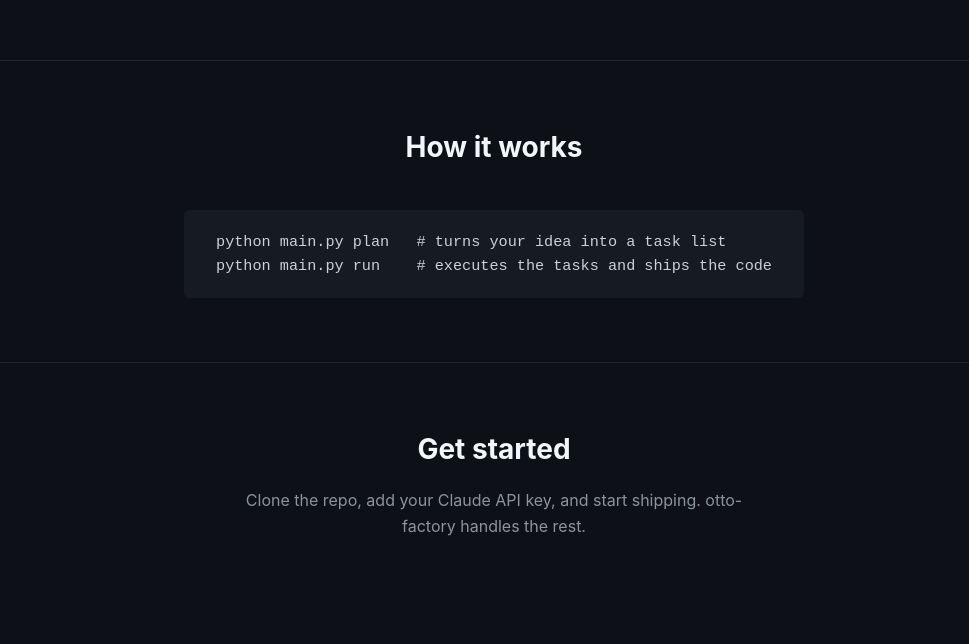
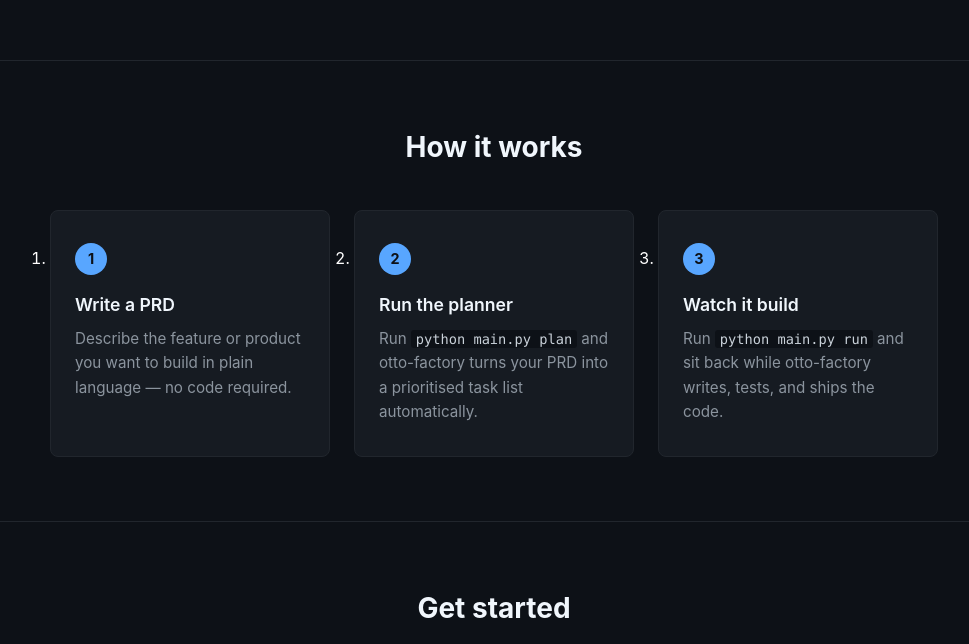
Before and after one commit to noloss/otto-factory-site, a website: page index.html in a window 1280 px wide. Shown: the part 740-1384 px from the top of the page, without its empty margins (146-1115 px from the left). Before the commit the page ends 1343 px from the top, so only its background shows below. Drawn offline with Linux system fonts and the light colour scheme.

Commit message:
feat: [R2] Implement How It Works three-step section (closes #4) (#18)

```diff
--- a/index.html
+++ b/index.html
@@ -88,7 +88,7 @@
       margin: 0 auto;
     }
 
-    /* ── How-it-works section placeholder ── */
+    /* ── How-it-works section ── */
     #how-it-works {
       padding: 4rem 1.5rem;
       text-align: center;
@@ -96,20 +96,64 @@
     }
 
     #how-it-works h2 {
-      font-size: 1.75rem;
+      font-size: clamp(1.5rem, 3vw, 1.75rem);
       color: #f0f6fc;
+      margin-bottom: 2.5rem;
+    }
+
+    .steps {
+      display: flex;
+      flex-wrap: wrap;
+      justify-content: center;
+      gap: 1.5rem;
+      max-width: 900px;
+      margin: 0 auto;
+    }
+
+    .step {
+      flex: 1 1 240px;
+      max-width: 280px;
+      background: #161b22;
+      border: 1px solid #21262d;
+      border-radius: 8px;
+      padding: 2rem 1.5rem;
+      text-align: left;
+    }
+
+    .step__number {
+      display: inline-flex;
+      align-items: center;
+      justify-content: center;
+      width: 2rem;
+      height: 2rem;
+      border-radius: 50%;
+      background: #58a6ff;
+      color: #0d1117;
+      font-size: 0.9rem;
+      font-weight: 700;
       margin-bottom: 1rem;
     }
 
-    #how-it-works pre {
-      display: inline-block;
-      background: #161b22;
+    .step__heading {
+      font-size: 1.1rem;
+      font-weight: 600;
+      color: #f0f6fc;
+      margin-bottom: 0.5rem;
+    }
+
+    .step__desc {
+      font-size: 0.95rem;
+      color: #8b949e;
+      line-height: 1.6;
+    }
+
+    .step__desc code {
+      font-family: "SFMono-Regular", Consolas, "Liberation Mono", Menlo, monospace;
+      background: #0d1117;
       color: #c9d1d9;
-      padding: 1.25rem 2rem;
-      border-radius: 6px;
-      font-size: 0.95rem;
-      text-align: left;
-      margin-top: 1.5rem;
+      padding: 0.1em 0.35em;
+      border-radius: 3px;
+      font-size: 0.9em;
     }
   </style>
 </head>
@@ -133,8 +177,23 @@
   ════════════════════════════════════════════ -->
   <section id="how-it-works">
     <h2>How it works</h2>
-    <pre><code>python main.py plan   # turns your idea into a task list
-python main.py run    # executes the tasks and ships the code</code></pre>
+    <ol class="steps">
+      <li class="step">
+        <span class="step__number">1</span>
+        <h3 class="step__heading">Write a PRD</h3>
+        <p class="step__desc">Describe the feature or product you want to build in plain language — no code required.</p>
+      </li>
+      <li class="step">
+        <span class="step__number">2</span>
+        <h3 class="step__heading">Run the planner</h3>
+        <p class="step__desc">Run <code>python main.py plan</code> and otto-factory turns your PRD into a prioritised task list automatically.</p>
+      </li>
+      <li class="step">
+        <span class="step__number">3</span>
+        <h3 class="step__heading">Watch it build</h3>
+        <p class="step__desc">Run <code>python main.py run</code> and sit back while otto-factory writes, tests, and ships the code.</p>
+      </li>
+    </ol>
   </section>
 
   <!-- ═══════════════════════════════════════════
--- a/package.json
+++ b/package.json
@@ -3,7 +3,7 @@
   "version": "1.0.0",
   "description": "Landing page for otto-factory",
   "scripts": {
-    "test": "node tests/hero.test.js && node tests/skeleton.test.js && node tests/structure.test.js"
+    "test": "node tests/hero.test.js && node tests/skeleton.test.js && node tests/structure.test.js && node tests/how-it-works.test.js"
   },
   "license": "MIT"
 }
```
Also changed, not shown: tests/how-it-works.test.js (added, +129 -0 lines).
